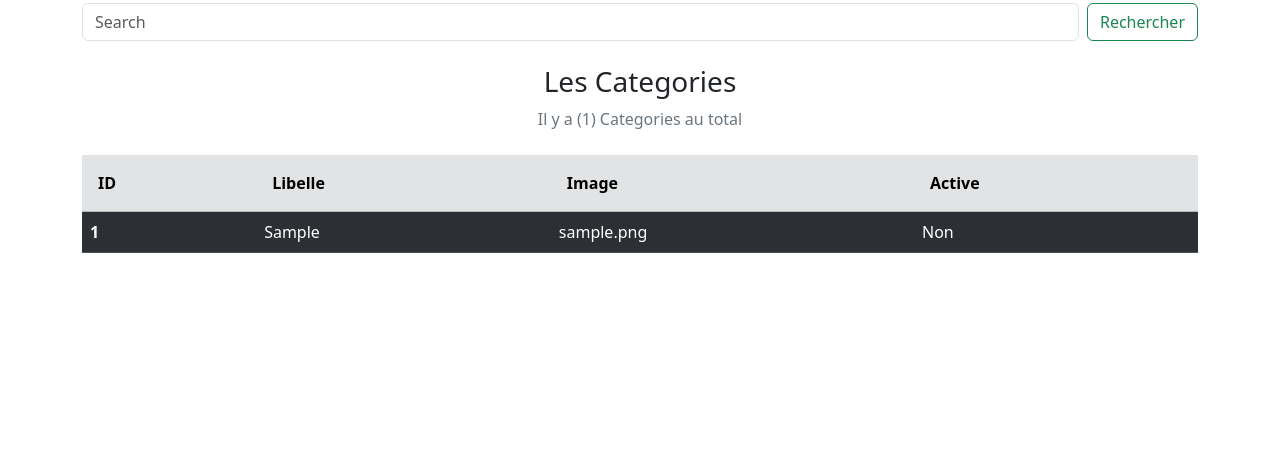
After one commit to AL-HELOU/Projet-The-District, a Symfony app: template templates/pages/categorie/index.html.twig in a window 1280 px wide. The commit adds this page. Shown: the part 341-800 px from the top of the page. Run offline with Twig, Linux system fonts and the light colour scheme; the template is opened without the code that fills it: most values are stand-ins (such as "Sample title", 1, 10 or a date in 2020); some libraries are stand-ins or nearby versions.

Commit message:
Ajout des fichiers (config/packages/knp_paginator.yaml) et (styles.css) et (categories controller et template) et (translations/KnpPaginatorBundle.en.yaml pour traduire le paginator)

```diff
--- a/composer.json
+++ b/composer.json
@@ -12,6 +12,7 @@
         "doctrine/doctrine-migrations-bundle": "^3.2",
         "doctrine/orm": "^2.14",
         "fakerphp/faker": "^1.21",
+        "knplabs/knp-paginator-bundle": "^6.2",
         "phpdocumentor/reflection-docblock": "^5.3",
         "phpstan/phpdoc-parser": "^1.20",
         "sensio/framework-extra-bundle": "^6.1",
--- a/config/bundles.php
+++ b/config/bundles.php
@@ -13,4 +13,5 @@ return [
     Symfony\Bundle\MakerBundle\MakerBundle::class => ['dev' => true],
     Sensio\Bundle\FrameworkExtraBundle\SensioFrameworkExtraBundle::class => ['all' => true],
     Doctrine\Bundle\FixturesBundle\DoctrineFixturesBundle::class => ['dev' => true, 'test' => true],
+    Knp\Bundle\PaginatorBundle\KnpPaginatorBundle::class => ['all' => true],
 ];
--- /dev/null
+++ b/public/css/styles.css
@@ -0,0 +1,5 @@
+.pagination > li > a
+        {
+            background-color: rgba(0, 0, 0, 0.76);
+            color: #fafafa;
+        }
--- a/src/Controller/HomeController.php
+++ b/src/Controller/HomeController.php
@@ -11,6 +11,6 @@ class HomeController extends AbstractController
     #[Route('/', name: 'app_home')]
     public function index(): Response
     {
-        return $this->render('home.html.twig');
+        return $this->render('pages/home.html.twig');
     }
 }
--- a/templates/base.html.twig
+++ b/templates/base.html.twig
@@ -8,6 +8,7 @@
         {% block stylesheets %}
             {{ encore_entry_link_tags('app') }}
             <link href="https://cdn.jsdelivr.net/npm/bootstrap@5.3.0-alpha3/dist/css/bootstrap.min.css" rel="stylesheet" integrity="sha384-KK94CHFLLe+nY2dmCWGMq91rCGa5gtU4mk92HdvYe+M/SXH301p5ILy+dN9+nJOZ" crossorigin="anonymous">
+            <link rel="stylesheet" href="{{ asset('css/styles.css') }}">
         {% endblock %}
 
         {% block javascripts %}
--- /dev/null
+++ b/templates/pages/categorie/index.html.twig
@@ -0,0 +1,47 @@
+{% extends 'base.html.twig' %}
+
+{% block title %}The District - Categories{% endblock %}
+
+{% block body %}
+    <div class="container mt-4">
+
+        <h3 class="d-flex justify-content-center">Les Categories</h3>
+
+        <div class="count d-flex justify-content-center text-secondary">
+             Il y a ({{ categories.getTotalItemCount }}) Categories au total
+        </div>
+
+        <table class="table table-dark table-striped table-hover mt-4">
+            <thead class="table-secondary">
+                <tr>
+                    <th scope="col" class="p-3">ID</th>
+                    <th scope="col" class="p-3">Libelle</th>
+                    <th scope="col" class="p-3">Image</th>
+                    <th scope="col" class="p-3">Active</th>
+                </tr>
+            </thead>
+            <tbody>
+                {% for categorie in categories %}
+                    <tr>
+                        <th scope="row">{{ categorie.Id }}</th>
+                        <td>{{ categorie.CatLibelle }}</td>
+                        <td>{{ categorie.CatImage }}</td>
+                        <td>
+                            {% if categorie.CatActive == 1 %}
+                                Oui
+                                {% else %}
+                                    Non
+                            {% endif %}
+                        </td>
+                    </tr>
+                {% endfor %}
+            </tbody>
+        </table>
+
+        {# display navigation #}
+        <div class="navigation d-flex justify-content-center mt-5">
+            {{ knp_pagination_render(categories) }}
+        </div>
+
+    </div>
+{% endblock %}
--- a/templates/partials/_header.html.twig
+++ b/templates/partials/_header.html.twig
@@ -34,6 +34,6 @@
 <div class="container mt-4">
   <form class="d-flex" role="search">
     <input class="form-control me-2" type="search" placeholder="Search" aria-label="Search">
-    <button class="btn btn-outline-success" type="submit">Search</button>
+    <button class="btn btn-outline-success" type="submit">Rechercher</button>
   </form>
 </div>
--- /dev/null
+++ b/translations/KnpPaginatorBundle.en.yaml
@@ -0,0 +1,2 @@
+label_previous: "Précédent"
+label_next: "Suivant"
```
Also changed, not shown: src/Controller/CategorieController.php (added, +36 -0 lines), src/DataFixtures/AppFixtures.php (+4 -4 lines), templates/pages/home.html.twig (renamed from templates/home.html.twig), 3 other files.
